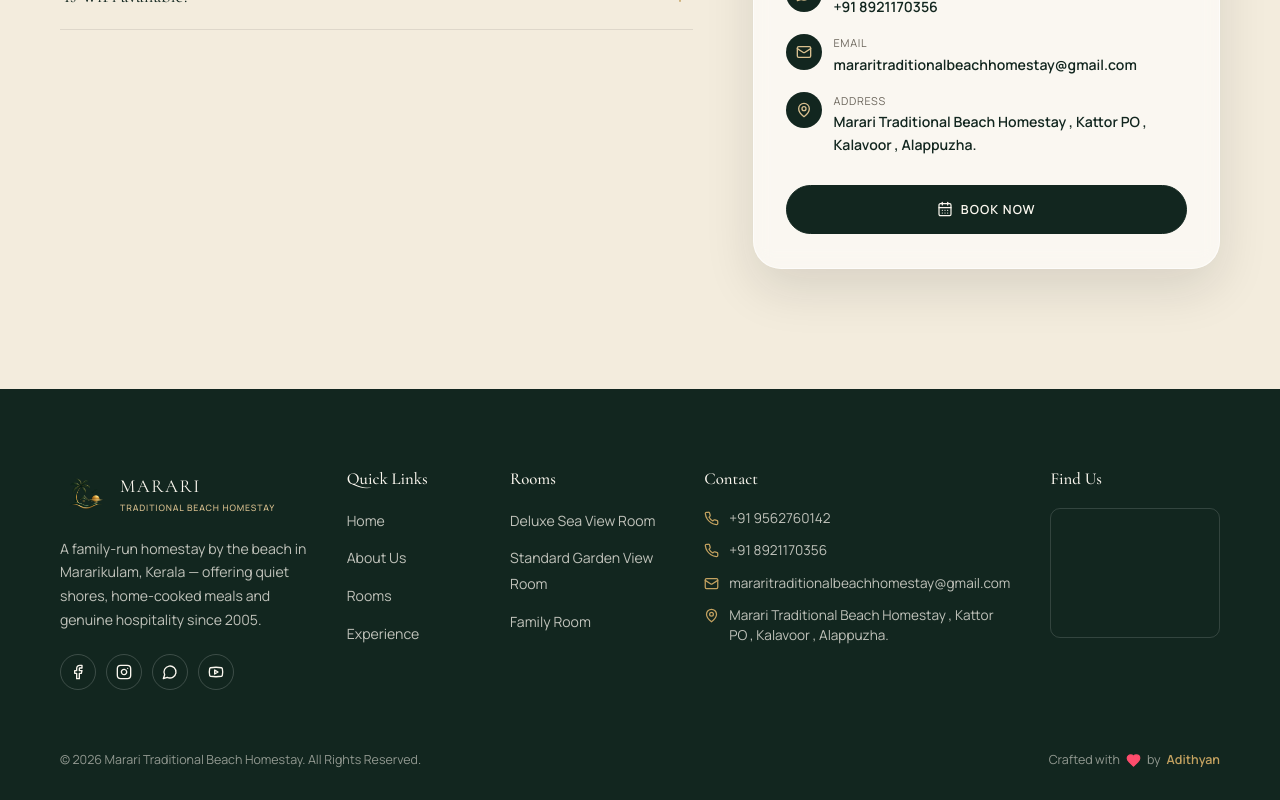
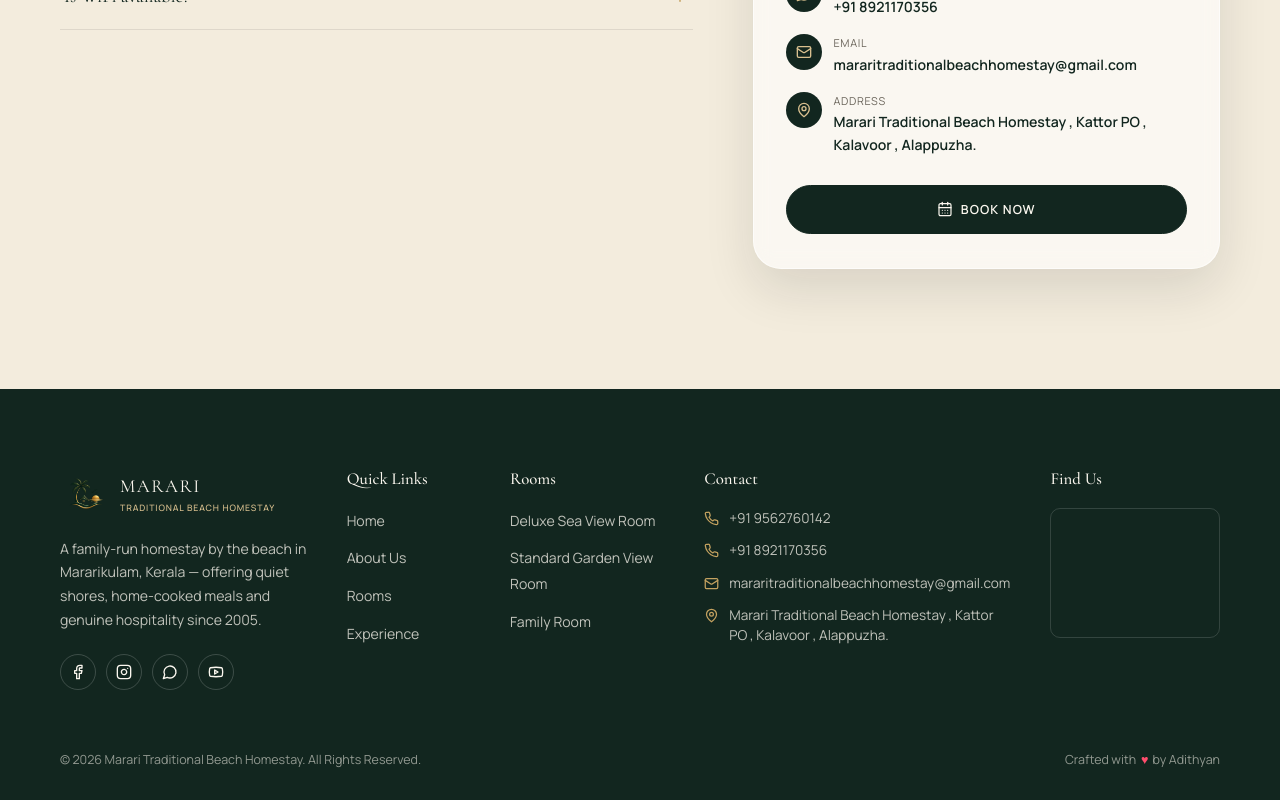
Before and after one commit to mararibeachstay/Website, a React (Vite) app: page / in a window 1280 px wide. Shown: the part 6630-7430 px from the top of the page. Built offline with nearby package versions, Linux system fonts and the light colour scheme; grey boxes are pictures that could not be loaded.

Commit message:
fix: footer heart beat

```diff
--- a/src/components/Footer/Footer.css
+++ b/src/components/Footer/Footer.css
@@ -141,6 +141,34 @@
 }
 
 
+.footer-heart {
+  display: inline-block;
+  color: #ff4d6d;
+  margin: 0 2px;
+  animation: heartbeat 2s ease-in-out infinite;
+}
+
+@keyframes heartbeat {
+
+  0%,
+  100% {
+    transform: scale(1);
+  }
+
+  25% {
+    transform: scale(1.15);
+  }
+
+  50% {
+    transform: scale(1);
+  }
+
+  75% {
+    transform: scale(1.15);
+  }
+}
+
+/*
 .footer__crafted {
   display: flex;
   align-items: center;
@@ -156,8 +184,8 @@
 
 .footer__crafted a:hover {
   color: var(--color-gold-soft);
-}
-
+} */
+/*
 .footer__heart {
   display: inline-flex;
   align-items: center;
@@ -201,7 +229,7 @@
     transform: scale(1);
   }
 
-}
+} */
 
 @media (max-width: 992px) {
   .footer__top {
--- a/src/components/Footer/Footer.jsx
+++ b/src/components/Footer/Footer.jsx
@@ -38,10 +38,10 @@ function Footer() {
         <div className="footer__col">
           <h4>Quick Links</h4>
           <ul>
-            <li><a  onClick={() => scrollToSection('home')}>Home</a></li>
-            <li><a  onClick={() => scrollToSection('about')}>About Us</a></li>
-            <li><a  onClick={() => scrollToSection('rooms')}>Rooms</a></li>
-            <li><a  onClick={() => scrollToSection('experience')}>Experience</a></li>
+            <li><a onClick={() => scrollToSection('home')}>Home</a></li>
+            <li><a onClick={() => scrollToSection('about')}>About Us</a></li>
+            <li><a onClick={() => scrollToSection('rooms')}>Rooms</a></li>
+            <li><a onClick={() => scrollToSection('experience')}>Experience</a></li>
           </ul>
         </div>
 
@@ -88,18 +88,8 @@ function Footer() {
             All Rights Reserved.
           </p>
 
-          <p className="footer__crafted">
-            Crafted with
-            <Heart className="footer__heart-icon" size={15} fill="currentColor" />
-            by{" "}
-            <a
-              href="https://adithyanskumar.netlify.app"
-              target="_blank"
-              rel="noopener noreferrer"
-            >
-              Adithyan
-            </a>
-          </p>
+          <p>Crafted with <span className="footer-heart">&hearts;</span> by <a href="https://adithyanskumar.netlify.app" target="_blank" rel="noopener noreferrer">Adithyan</a></p>
+
 
         </div>
       </div>
```
